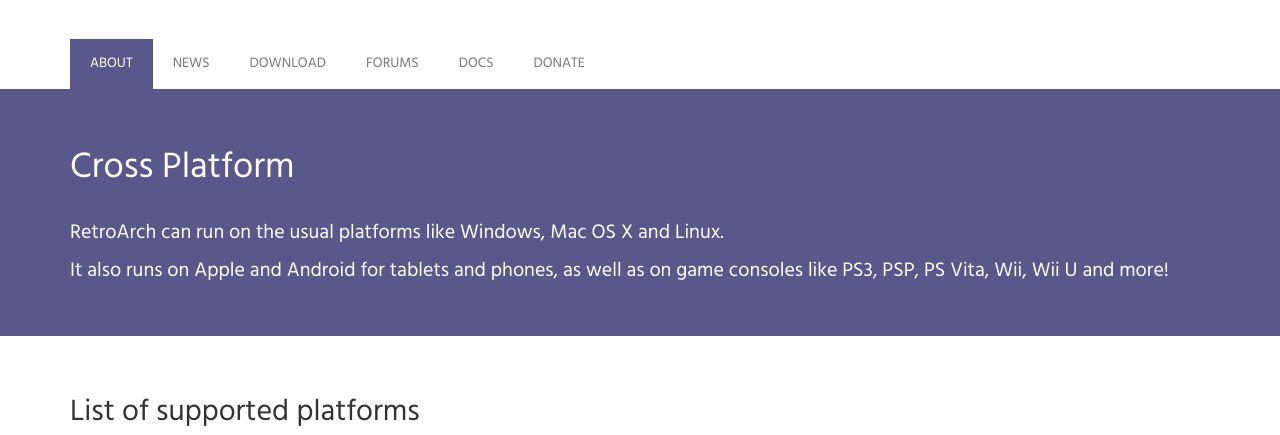
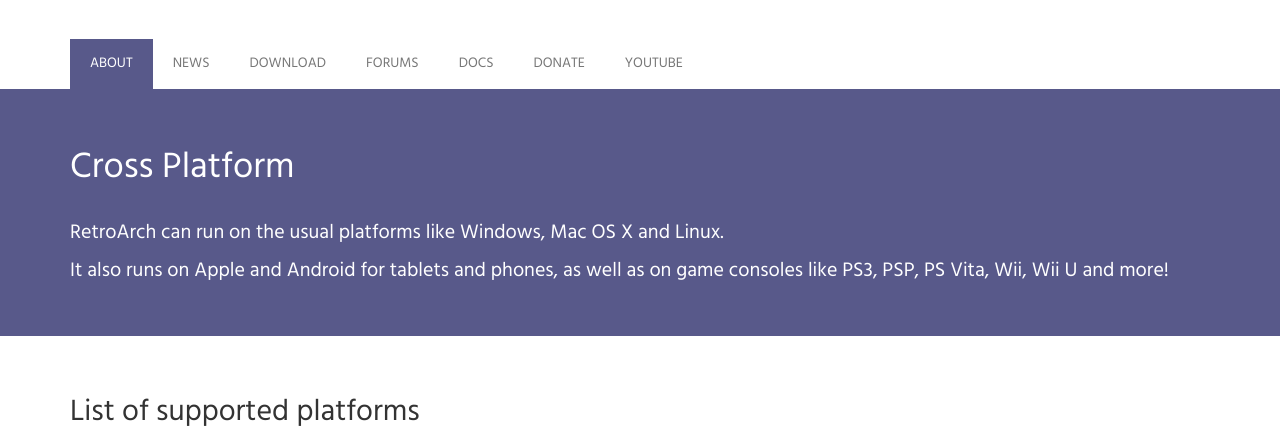
Before and after one commit to hyarsan/www.retroarch.com, a PHP site: the page made by index.php in a window 1280 px wide. Shown: the part 416-851 px from the top of the page. Run offline with PHP 8.4, Linux system fonts and the light colour scheme.

Commit message:
Update index.php

```diff
--- a/index.php
+++ b/index.php
@@ -36,6 +36,7 @@
                         <li><a href="http://libretro.com/forums/">Forums</a></li>
                         <li><a href="https://buildbot.libretro.com/docs/">Docs</a></li>
                         <li><a href="https://www.patreon.com/libretro">Donate</a></li>
+                        <li><a href="https://www.youtube.com/user/Libretro/">Youtube</a></li>
                     </ul>
                 </div><!-- /.navbar-collapse -->
             </nav>
```
